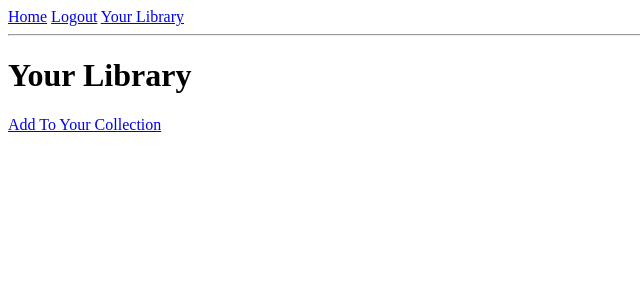
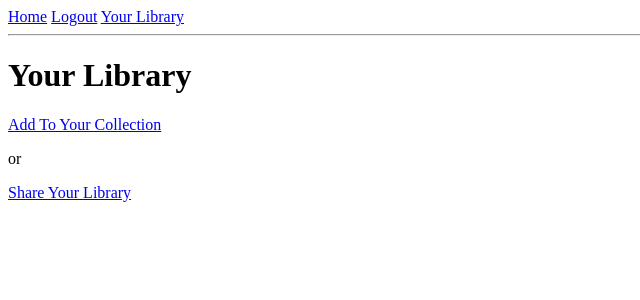
Before and after one commit to jarrilla/myFlaskBookLib, a Flask app: a page that uses templates/library.html in a window 1280 px wide. Shown: the top 300 px of the page, without its empty margins (0-640 px from the left). Run offline with Flask 2, Linux system fonts and the light colour scheme; the visitor is signed in with stand-in values (Sample User, id 1); data comes from the database, SQL or seed files in the repository.

Commit message:
added link for sharing your lib

```diff
--- a/templates/library.html
+++ b/templates/library.html
@@ -16,6 +16,8 @@
 {% if user == current_user %}
 <div>
   <a href={{ url_for('book.edit_library') }}>Add To Your Collection</a>
+  <p>or</p>
+  <a href={{ url_for('book.share_library' )}}>Share Your Library</a>
 </div>
 {% endif %}
 
```
